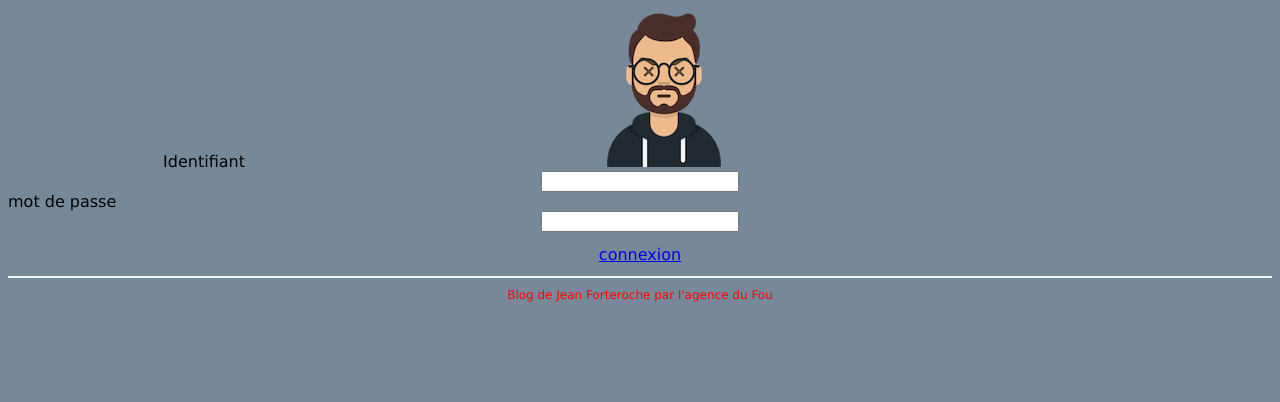
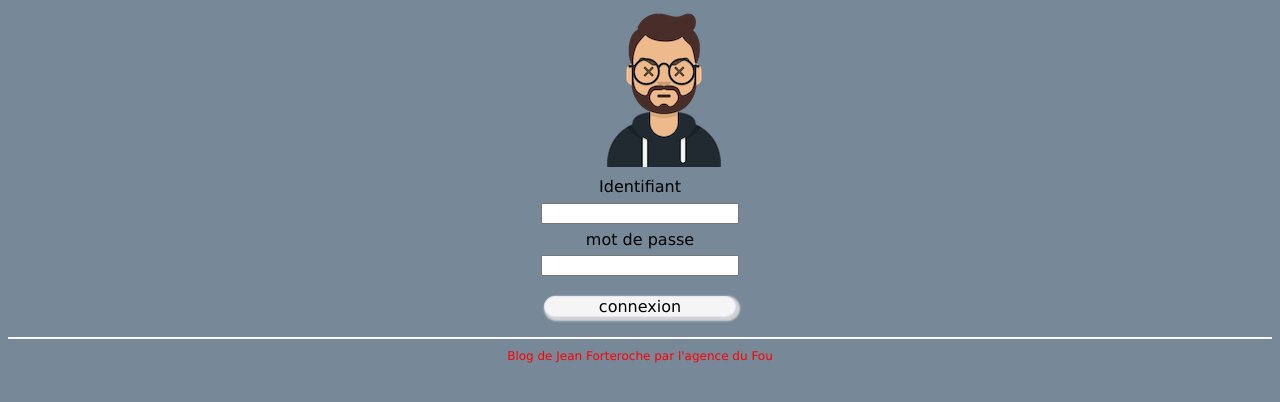
Before and after one commit to J-Patlmx/P4-DWJ, a PHP site: page /connexion.html in a window 1280 px wide. Shown: the top 402 px of the page. Run offline with PHP 8.4, Linux system fonts and the light colour scheme.

Commit message:
centrage du bouton connexion +stylisation

```diff
--- a/style.css
+++ b/style.css
@@ -30,20 +30,6 @@ header {
     color: black;
 }
 
-/* .btnConnexion {
-    background-color: black;
-    border-radius: 28px;
-    border: 1px solid black;
-    display: inline-block;
-    cursor: pointer;
-    font-size: 1rem;
-    padding: 4px 38px;
-} */
-
-.btnConnexion a {
-    color: red;
-    text-decoration: none;
-}
 
 #pro {
     color: antiquewhite;
@@ -52,12 +38,11 @@ header {
 
 }
 
-#avatar {
-        position: relative;
-        top: 0;
-        left: 46%;
-     }
-
+img #avatar{
+    position: relative;
+    top: 0;
+    left: 46%;
+ }
 
 /*----------Section index.html---------*/
 section {
@@ -109,11 +94,7 @@ section {
 }
 
 /*-----------PAGE DE CONNEXION-------------*/
-img {
-   position: relative;
-   top: 0;
-   left: 46%;
-}
+
 #imgconnexion{
     position: relative;
     top: 0;
@@ -128,21 +109,32 @@ img {
     width: 15%;
 }
 
-#econnexion a {
+#econnexion label {
     display: flex;
     flex-direction: row;
     justify-content: space-around;
     margin: auto;
     width: 30%;
-    padding: 1%;
+    padding: 0.5%;
+
 }
 
 .btnConnexionCentrage {
+    margin-bottom: 200px;
     display: flex;
     flex-direction: row;
     justify-content: space-around;
     margin: auto;
     width: 15%;
+    border: 1px lavender solid;
+    margin-top:20px;
+    box-shadow: 2px 2px 2px 2px lightgrey;
+    border-radius: 24px;
+    -webkit-border-radius: 24px;
+    -moz-border-radius: 24px;
+    background-color: whitesmoke;
+    text-decoration: none;
+    color: black;
 }
 
 /*------MENU ADMIN-------*/
@@ -346,5 +338,6 @@ footer {
     text-align: center;
     color: red;
     font-size: 12px;
+    margin-top: 20px;
 
 }
```
